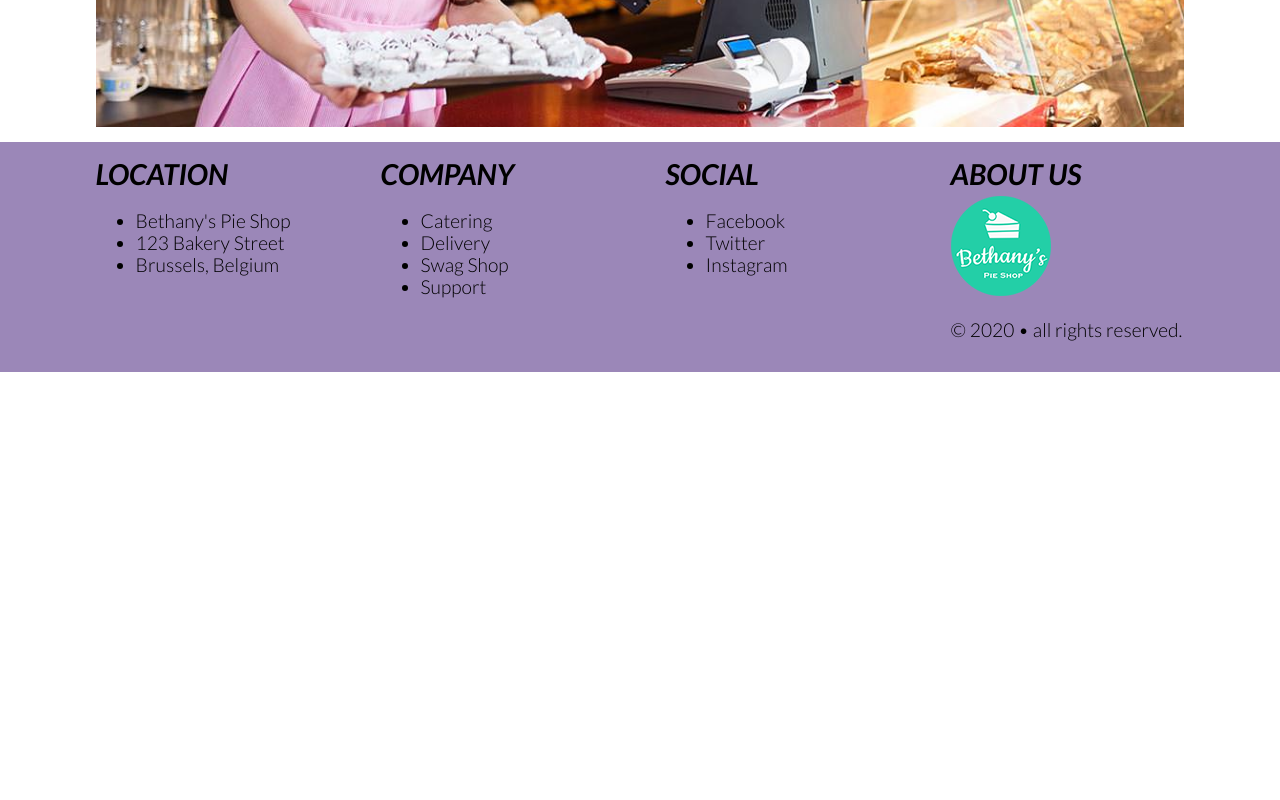
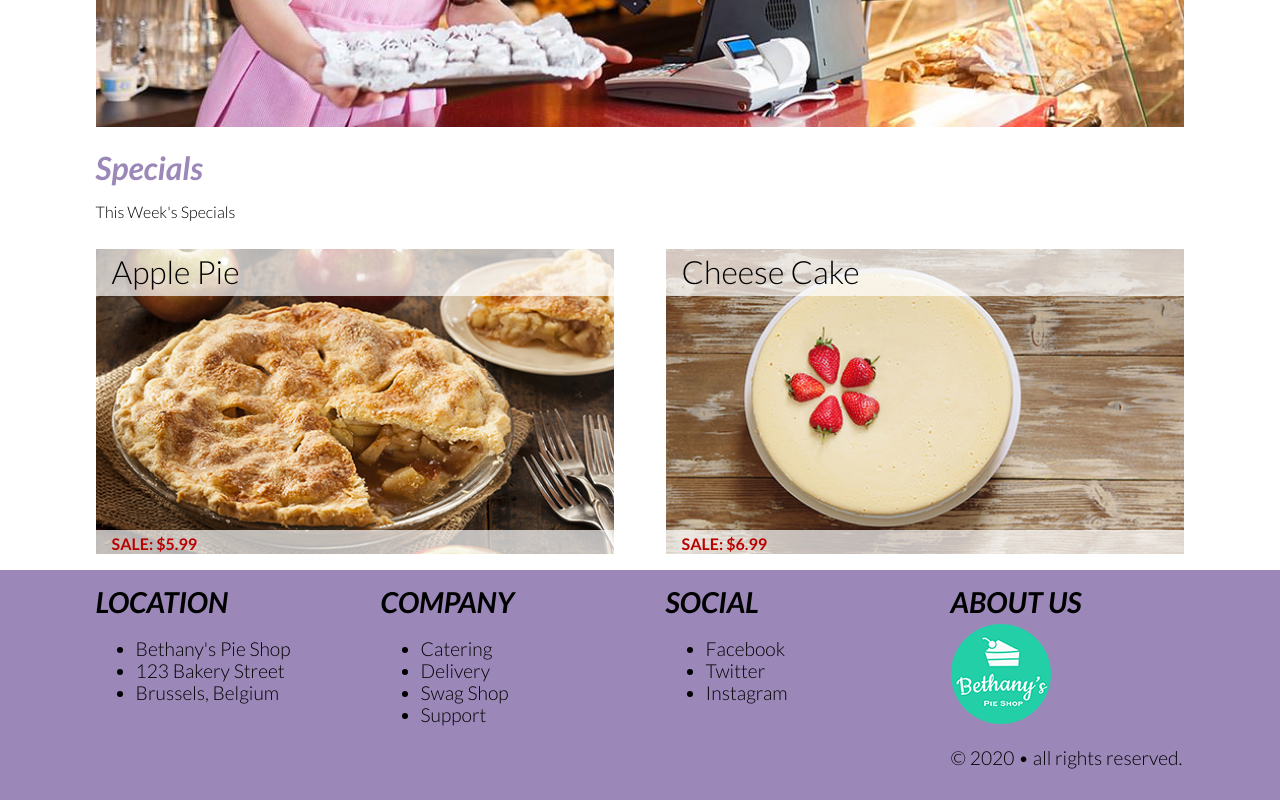
Before and after one commit to s-surineni/creating-layout-with-css-paul-cheney, a plain HTML site: page index.html in a window 1280 px wide. Shown: the part 562-1362 px from the top of the page. Before the commit the page ends 934 px from the top, so only its background shows below. Drawn offline with Linux system fonts and the light colour scheme.

Commit message:
Added weeks special section

```diff
--- a/css/small.css
+++ b/css/small.css
@@ -110,3 +110,34 @@ main img {
     width: 100%;
     height: auto;
 }
+
+main h1 {
+    color: #9b87b8;
+    font-style: italic;
+    margin: .5rem 0 .1rem 0;
+    font-size: 2rem;
+}
+
+.labeled h6, .labeled p {
+    position: absolute;
+    margin: 0;
+    width: 100%;
+    padding: .3rem 1rem;
+    background-color: rgba(255, 255, 255, .7);
+}
+
+.labeled {
+    position: relative;
+}
+
+.labeled h6 {
+    top: 0;
+    font-size: 2rem;
+    font-weight: 300;
+}
+
+.labeled p {
+    bottom: 0;
+    font-weight: 700;
+    color: #b00;
+}
--- a/index.html
+++ b/index.html
@@ -35,6 +35,24 @@
             <div class="row limited">
                 <section class="column small-12">
                     <img src="images/hero.jpg" alt="Bethany hero image" width="1140" height="561">
+                </section>
+            </div>
+            <div class="row limited">
+                <section class="column small-12">
+                    <h1>Specials</h1>
+                    <p>This Week's Specials</p>
+                </section>
+            </div>
+            <div class="row limited">
+                <section class="column small-12 medium-6 large-4 labeled">
+                    <h6>Apple Pie</h6>
+                    <img src="products/pie-apple.jpg" alt="Apple Pie">
+                    <p>SALE: $5.99</p>
+                </section>
+                <section class="column small-12 medium-6 large-4 labeled">
+                    <h6>Cheese Cake</h6>
+                    <img src="products/cake-plain.jpg" alt="Blueberry Pie">
+                    <p>SALE: $6.99</p>
                 </section>
             </div>
         </main>
```
Also changed, not shown: products/cake-blueberry.jpg (added), products/cake-plain.jpg (added), products/cake-strawberry.jpg (added), products/pie-apple.jpg (added), products/pie-cherry.jpg (added), products/pie-cranberry.jpg (added), products/pie-peach.jpg (added), products/pie-pumpkin.jpg (added), products/pie-rhubarb.jpg (added), products/pie-strawberry.jpg (added), 1 other file.
